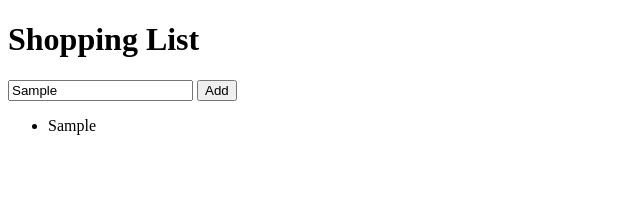
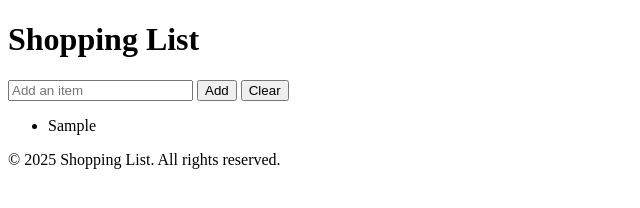
Before and after one commit to LucasAliasElvennope/shopping_list_brief, a plain HTML site: page index.html in a window 1280 px wide. Both pictures are taken after typing "Sample" into the empty fields and a click on the button "Add". Shown: the whole page, without its empty margins (0-640 px from the left). Drawn offline with Linux system fonts and the light colour scheme; a web font is replaced by a local one.

Commit message:
feat : added delete button and place holder for input

```diff
--- a/index.html
+++ b/index.html
@@ -14,11 +14,15 @@
     <h1>Shopping List</h1>
   </header>
   <main>
-    <input id="input" type="text">
+    <input id="input" type="text" placeholder="Add an item">
     <button id="btn" class="btn">Add</button>
+    <button id="btn2" class="btn">Clear</button>
     <ul id="ul">
     </ul>
   </main>
   <script src="js/shopping_list.js"></script>
+  <footer>
+    <p>© 2025 Shopping List. All rights reserved.</p>
+  </footer>
 </body>
 </html>
--- a/js/shopping_list.js
+++ b/js/shopping_list.js
@@ -1,6 +1,7 @@
 const input = document.getElementById("input");
 const btn = document.getElementById("btn");
 const ul = document.getElementById("ul");
+const btn2 = document.getElementById("btn2");
 
 btn.addEventListener("click", function() {
     const value = input.value;
@@ -11,4 +12,9 @@ btn.addEventListener("click", function() {
 const li = document.createElement("li");
 li.textContent = value;
 ul.appendChild(li);
+input.value = "";
 });
+
+btn2.addEventListener("click", function() {
+    ul.innerHTML = "";
+});
```
